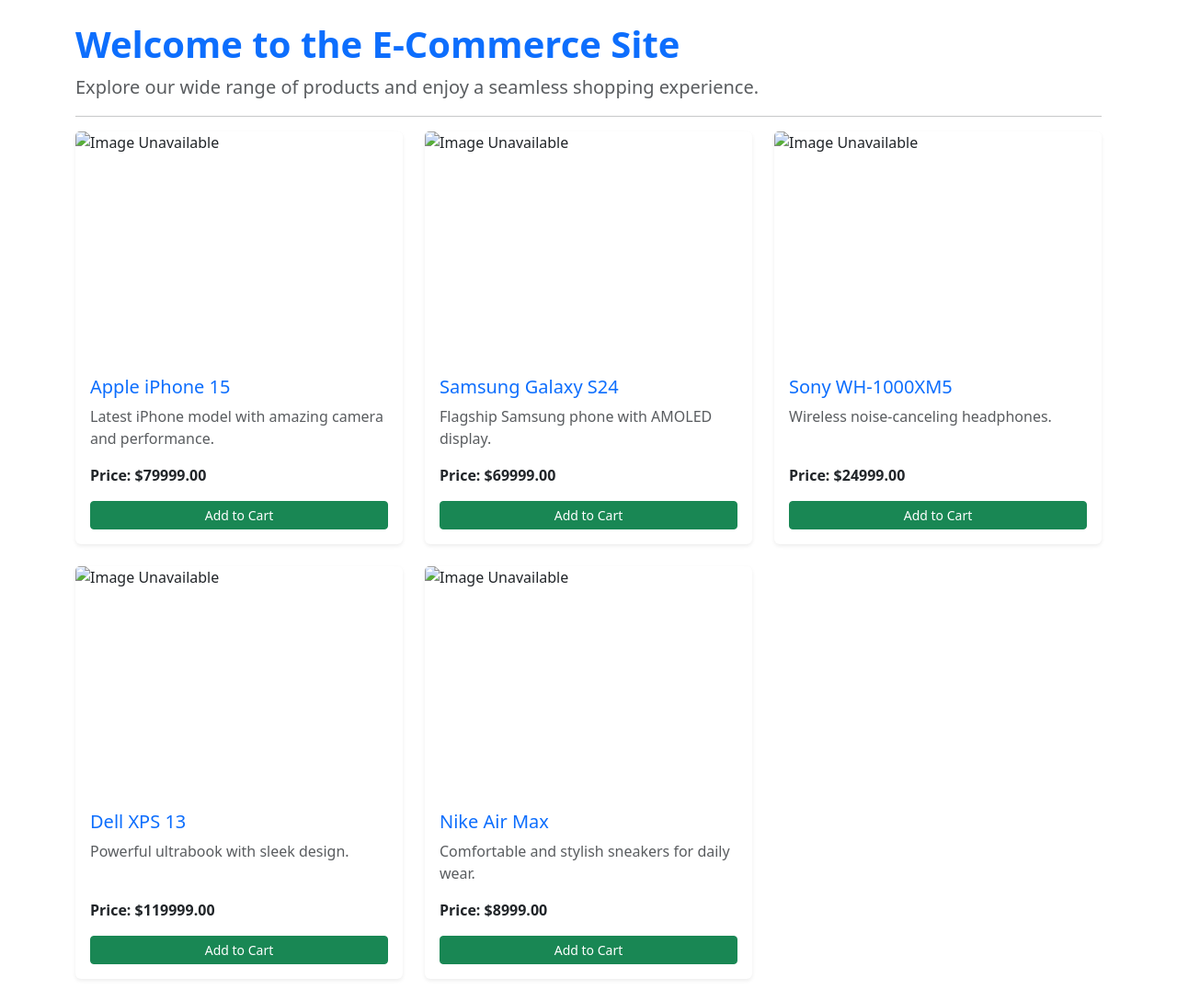
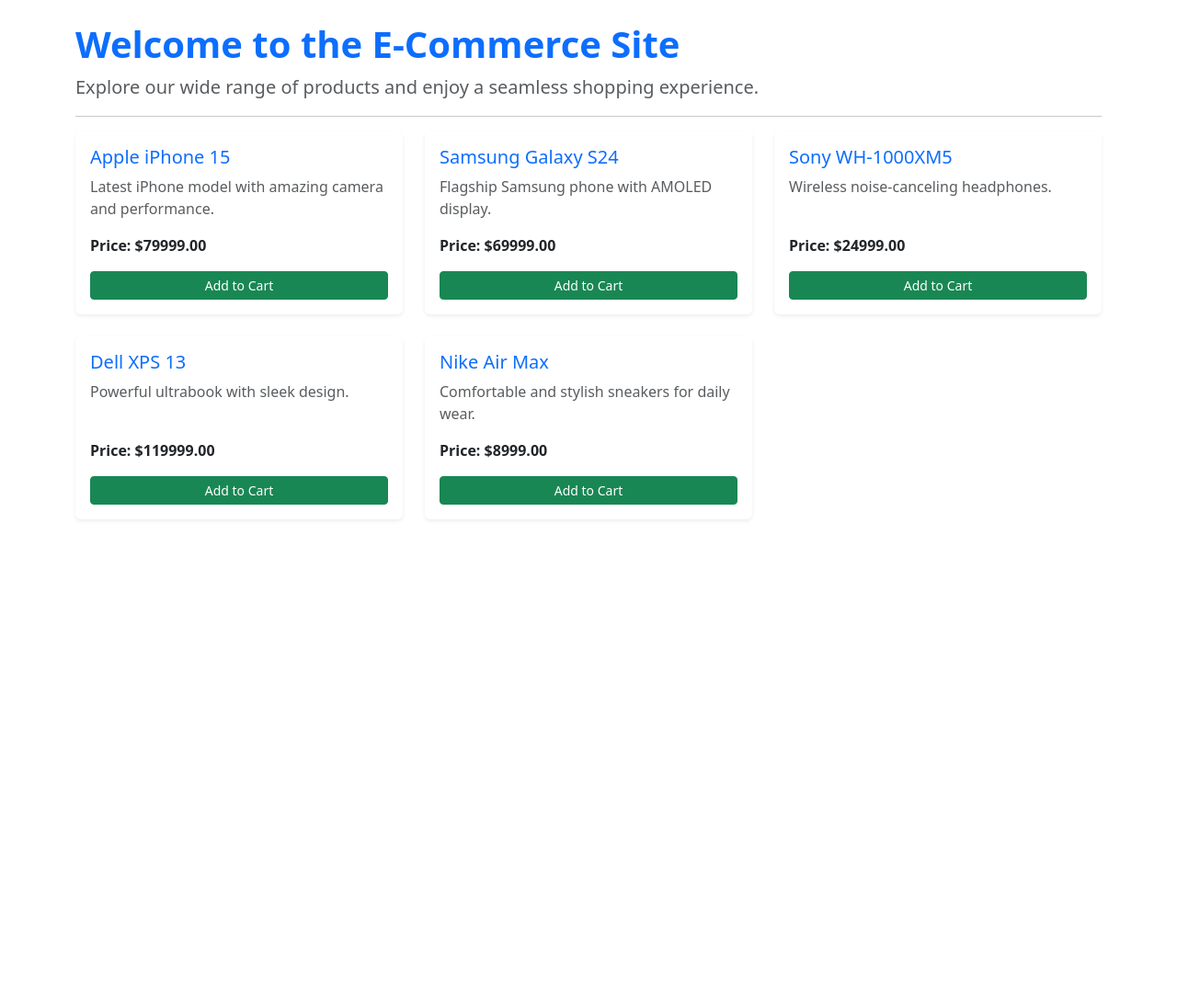
Before and after one commit to padmaja48/djpy, a Django app: page /home/ in a window 1280 px wide. Shown: the part 56-1145 px from the top of the page at 92% size. After the commit the page ends 622 px from the top, so only its background shows below. Run offline with Django 5.2, Linux system fonts and the light colour scheme; data comes from the database, SQL or seed files in the repository; both versions use the stored data as it was after the commit; some libraries are stand-ins or nearby versions.

Commit message:
first commit

```diff
--- a/templates/websites/index.html
+++ b/templates/websites/index.html
@@ -10,11 +10,6 @@
             <a href="{% url 'product-detail' product.pk %}" class="text-decoration-none text-dark">
                 <div class="card h-100 shadow-sm border-0">
 
-                    {% if product.image %}
-                    <img src="{{ product.image.url }}" class="card-img-top" alt="{{ product.name }}" style="height: 250px; object-fit: cover;">
-                    {% else %}
-                    <img src="https://via.placeholder.com/400x250/C0E9ED/343a40?text=E-Shop+Product" class="card-img-top" alt="Image Unavailable" style="height: 250px; object-fit: cover;">
-                    {% endif %}
 
                     <div class="card-body d-flex flex-column">
                         <h5 class="card-title text-primary">{{ product.name }}</h5>
--- a/website/models.py
+++ b/website/models.py
@@ -9,7 +9,6 @@
     description = models.TextField()
     price = models.DecimalField(max_digits=10, decimal_places=2)
     stock=models.IntegerField()
-    image = models.ImageField(upload_to='products/', null=True, blank=True)
     def __str__(self):
         return self.name
 
```
Also changed, not shown: db.sqlite3, website/migrations/0002_remove_products_image.py (added), website/migrations/0003_products_image.py (added), website/migrations/0004_remove_products_image.py (added).
